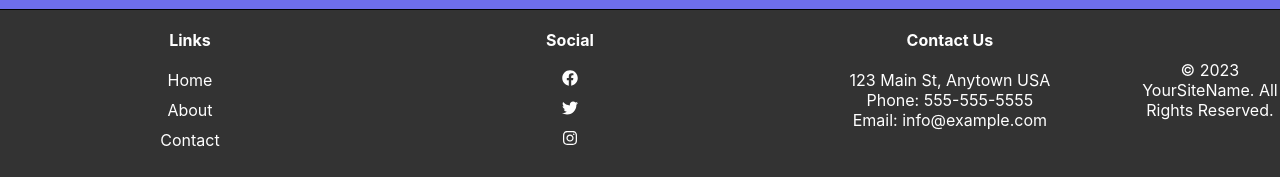
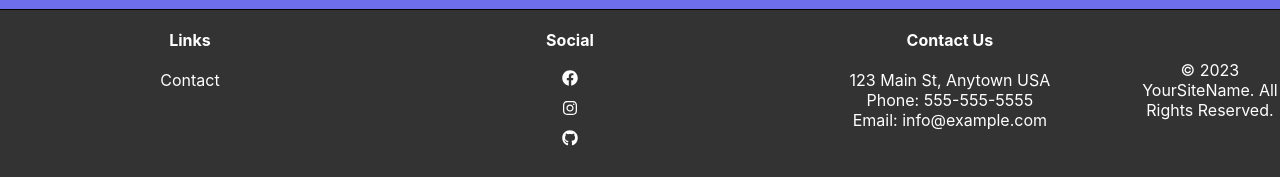
Before and after one commit to jgavrilo/Website-Template, a Next.js app: page / in a window 1280 px wide. Shown: the part 1591-1768 px from the top of the page. Built offline with nearby package versions, Linux system fonts and the light colour scheme.

Commit message:
Github hosting

```diff
--- a/components/Footer.tsx
+++ b/components/Footer.tsx
@@ -6,7 +6,7 @@
  *
  */
 import React from 'react';
-import { FaFacebook, FaTwitter, FaInstagram } from "react-icons/fa";
+import { FaFacebook, FaGithub, FaInstagram } from "react-icons/fa";
 import styles from '../styles/components/Footer.module.css';
 
 function Footer() {
@@ -17,8 +17,6 @@ function Footer() {
           <div className={styles.colMd4}>
             <h4>Links</h4>
             <ul>
-              <li><a href="#">Home</a></li>
-              <li><a href="#">About</a></li>
               <li><a href="#">Contact</a></li>
             </ul>
           </div>
@@ -26,8 +24,8 @@ function Footer() {
             <h4>Social</h4>
             <ul>
               <li><a href="#"><FaFacebook/></a></li>
-              <li><a href="#"><FaTwitter/></a></li>
               <li><a href="#"><FaInstagram/></a></li>
+              <li><a href="#"><FaGithub/></a></li>
             </ul>
           </div>
           <div className={styles.colMd4}>
--- a/next.config.js
+++ b/next.config.js
@@ -3,4 +3,8 @@ const nextConfig = {
   reactStrictMode: true,
 }
 
-module.exports = nextConfig
+module.exports = nextConfig, {
+  basePath: '/portfolio',
+  assetPrefix: '/portfolio/',
+  trailingSlash: true,
+};
--- a/package.json
+++ b/package.json
@@ -3,10 +3,10 @@
   "version": "0.1.0",
   "private": true,
   "scripts": {
-    "dev": "next dev",
+    "dev": "next",
     "build": "next build",
     "start": "next start",
-    "lint": "next lint"
+    "export": "next build && next export"
   },
   "dependencies": {
     "@types/node": "18.15.11",
```
Also changed, not shown: .eslintrc.json (deleted), 3 other files (tests, documents, lock files or other folders).
